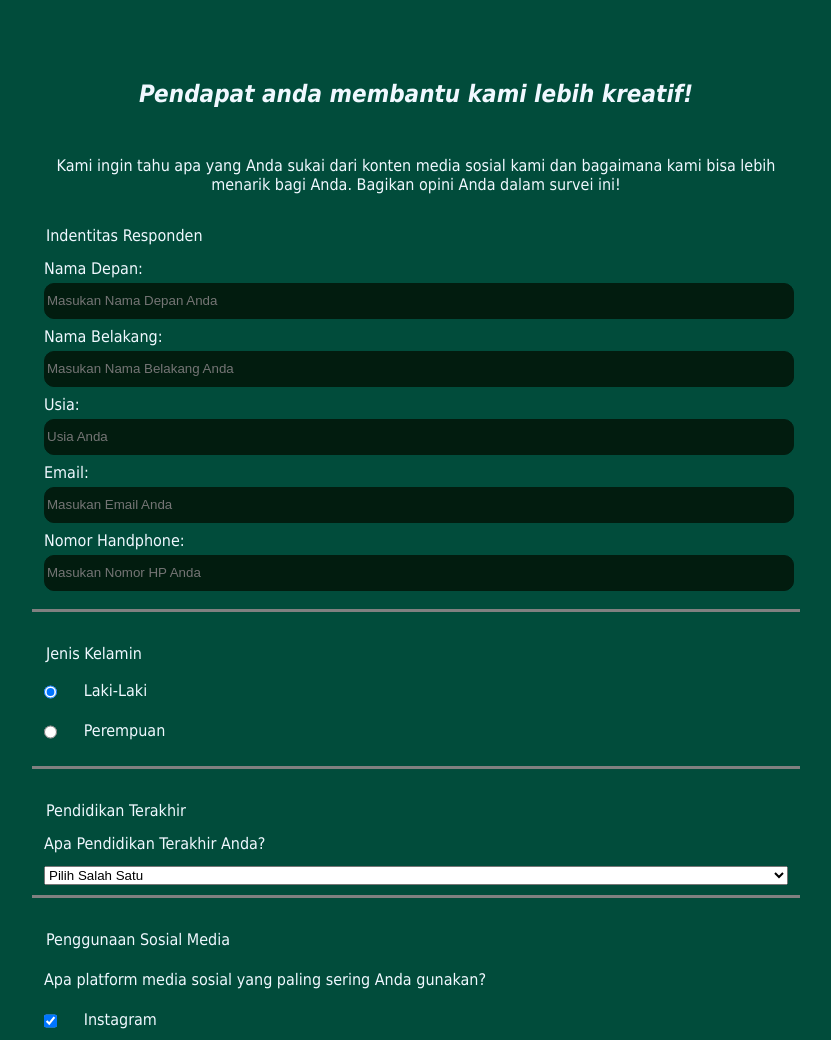
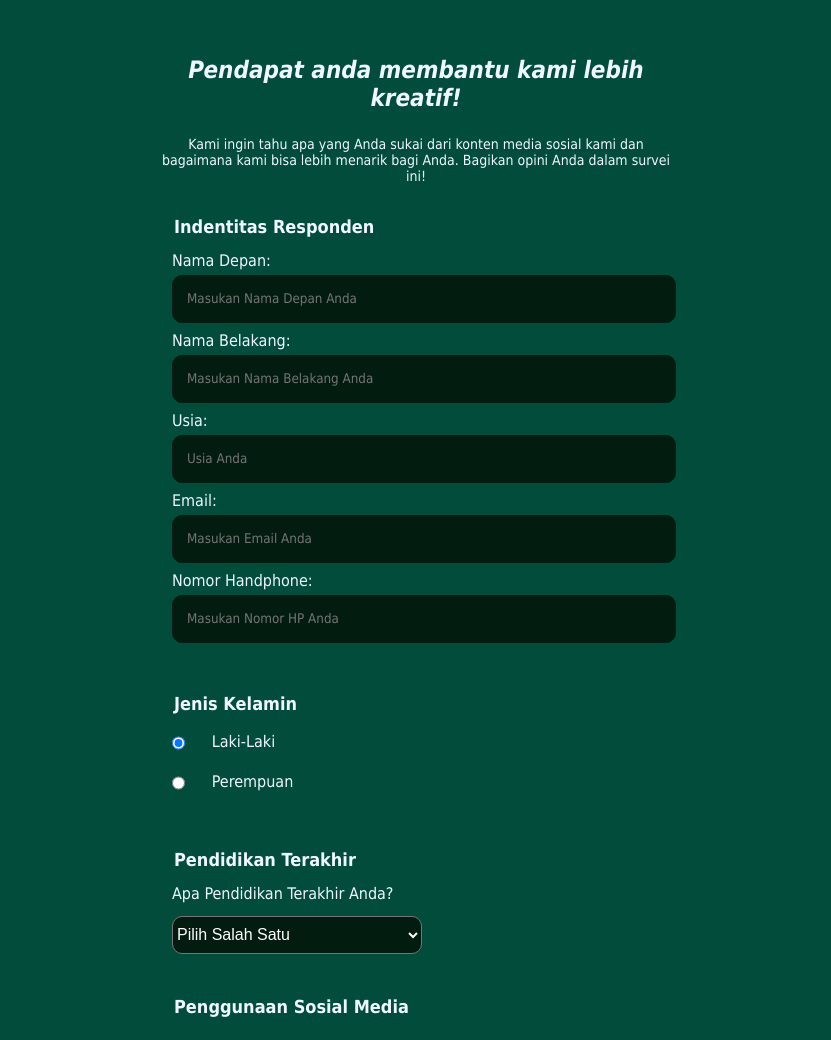
Before and after one commit to plikipie/Submission-Survey-Form, a plain HTML site: page index.html in a window 1280 px wide. Shown: the top 1040 px of the page, without its empty margins (224-1055 px from the left). Drawn offline with Linux system fonts and the light colour scheme.

Commit message:
fix some input and styling

```diff
--- a/index.html
+++ b/index.html
@@ -16,7 +16,7 @@
           survei ini!
         </p>
         <fieldset>
-          <legend>Indentitas Responden</legend>
+          <legend><strong>Indentitas Responden</strong></legend>
           <label for="name" id="name-label"
             >Nama Depan:<input
               type="text"
@@ -62,7 +62,7 @@
           /></label>
         </fieldset>
         <fieldset>
-          <legend>Jenis Kelamin</legend>
+          <legend><strong>Jenis Kelamin</strong></legend>
           <label for="lakiLaki"
             ><input
               class="inline"
@@ -84,7 +84,7 @@
           >
         </fieldset>
         <fieldset>
-          <legend>Pendidikan Terakhir</legend>
+          <legend><strong>Pendidikan Terakhir</strong></legend>
           <label for="pendidikan">Apa Pendidikan Terakhir Anda?</label>
           <select name="pendidikan" id="dropdown">
             <option value="" disabled selected>Pilih Salah Satu</option>
@@ -95,7 +95,7 @@
           </select>
         </fieldset>
         <fieldset>
-          <legend>Penggunaan Sosial Media</legend>
+          <legend><strong>Penggunaan Sosial Media</strong></legend>
           <p>Apa platform media sosial yang paling sering Anda gunakan?</p>
           <label for="instagram"
             ><input
@@ -263,7 +263,7 @@
           >
         </fieldset>
         <fieldset>
-          <legend>Saran dan Masukan</legend>
+          <legend><strong>Saran dan Masukan</strong></legend>
           <label for="saran"
             >Bagaimana kami bisa meningkatkan pengalaman Anda di media
             sosial?<textarea
--- a/style.css
+++ b/style.css
@@ -9,11 +9,17 @@ body {
 h1,
 p#description {
   text-align: center;
-  margin: 2em auto;
+  margin: 1em auto;
+}
+p#description {
+  font-size: 14px;
+}
+legend {
+  font-size: 18px;
 }
 form {
   margin: 0 auto;
-  width: 60vw;
+  width: 40vw;
   min-width: 300px;
   max-width: 800px;
   padding: 2em;
@@ -26,7 +32,6 @@ label {
 fieldset {
   margin: 2rem auto;
   border: none;
-  border-bottom: 3px solid grey;
 }
 fieldset:last-of-type {
   border-bottom: none;
@@ -47,6 +52,7 @@ textarea {
   color: #ffffff;
   min-height: 2.4em;
   border-radius: 10px;
+  padding: 7px;
 }
 .inline {
   width: unset;
@@ -65,3 +71,15 @@ input[type="submit"] {
   border-color: white;
   border-radius: 10px;
 }
+select {
+  width: 250px;
+  height: 2.4em;
+  border-radius: 10px;
+  font-size: 16px;
+  background-color: #021c0f;
+  color: #ffffff;
+}
+::placeholder {
+  padding: 7px;
+  font-family: Tahoma;
+}
```
